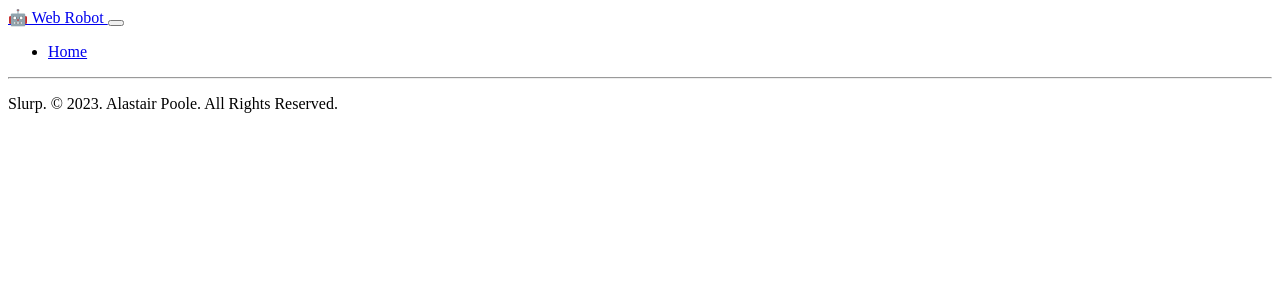
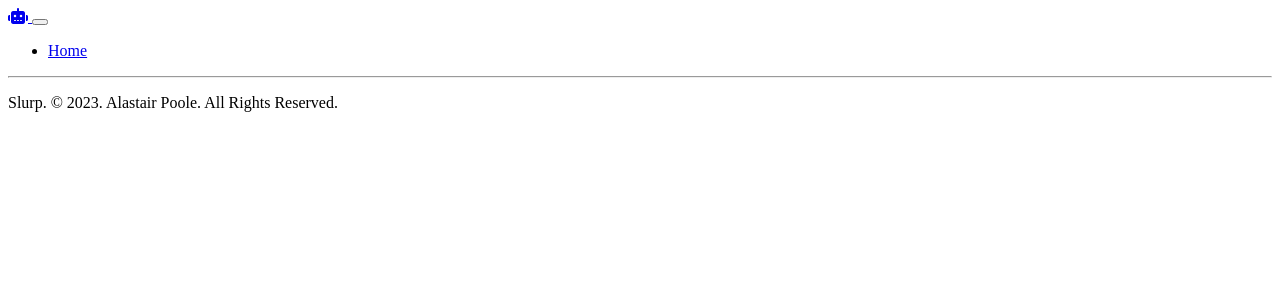
Before and after one commit to haxworx/slurp, a Symfony app: template templates/base.html.twig in a window 1280 px wide. Shown: the top 300 px of the page. Run offline with Twig, Linux system fonts and the light colour scheme; the template is opened without the code that fills it, so the values that code supplies are empty; some libraries are stand-ins or nearby versions.

Commit message:
icon: use font-awesome robot icon.

```diff
--- a/templates/base.html.twig
+++ b/templates/base.html.twig
@@ -19,7 +19,7 @@
             <nav class="navbar navbar-expand-sm navbar-light bg-light">
                 <div class="container-fluid">
                     <a class="navbar-brand me-4 pr-2" href="{{ path('app_dashboard') }}">
-                        &#129302; Web Robot
+                        <i class="fa-solid fa-robot"></i>
                     </a>
 
                     <button class="navbar-toggler border-0" type="button" data-bs-toggle="collapse" data-bs-target="#header-menu" aria-controls="navbarSupportedContent" aria-expanded="false" aria-label="Show/Hide navigation">
```
